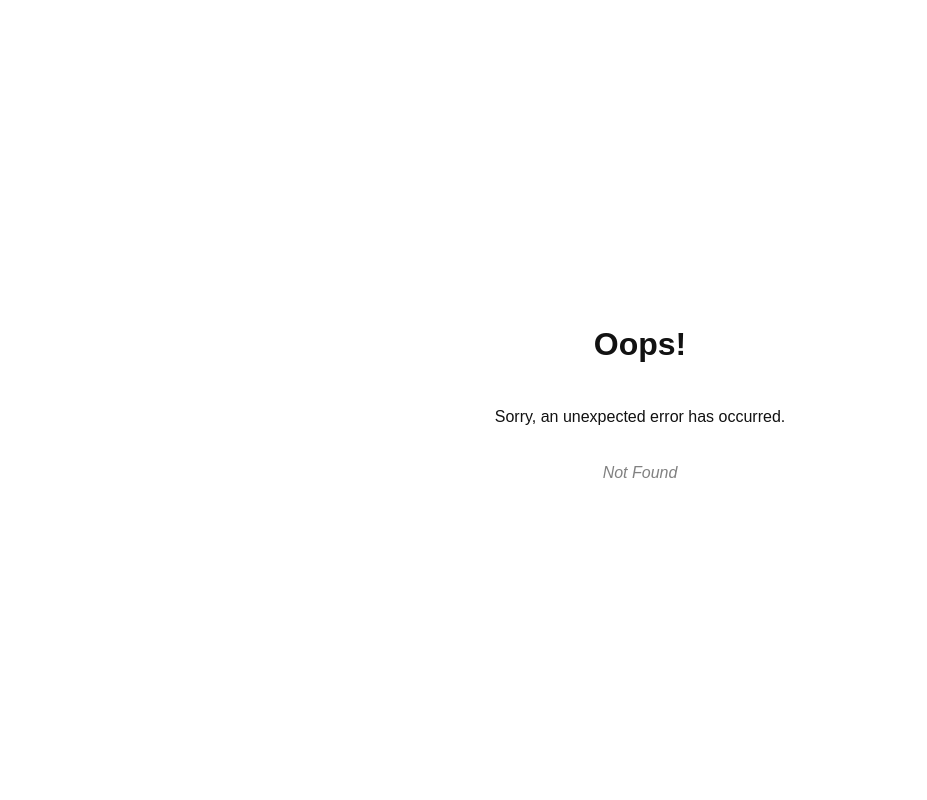
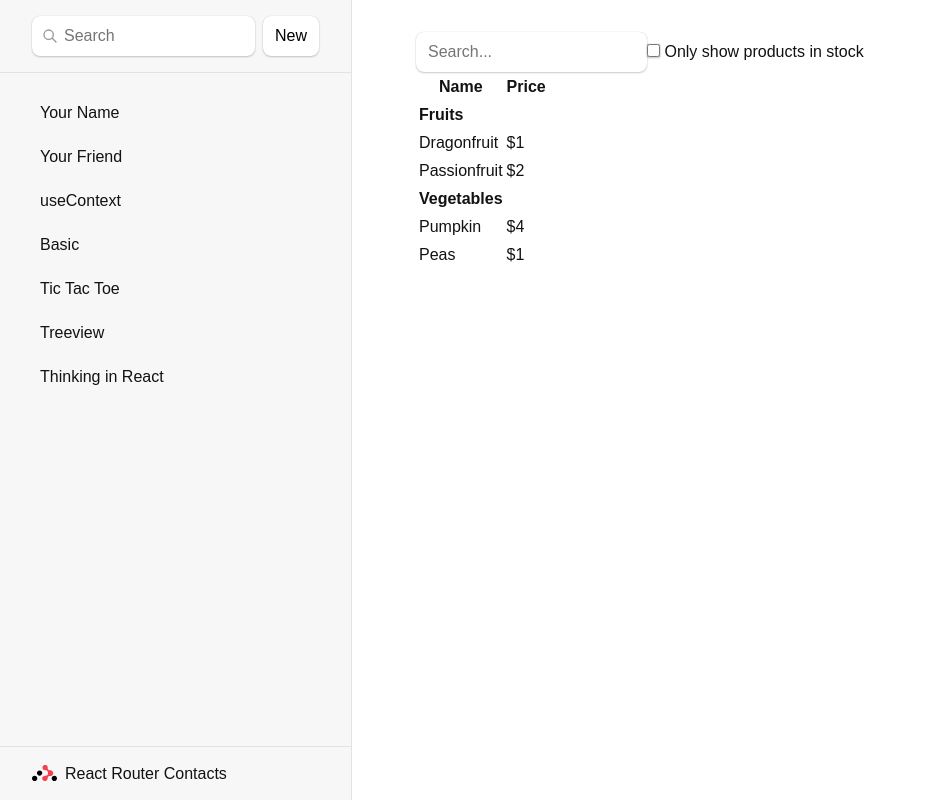
Before and after one commit to epochbrokers2/test_react, a React (Create React App) app: page /thinking-view in a window 1280 px wide. Before the commit this address had no page. Shown: the whole page, without its empty margins (0-927 px from the left). Built offline with nearby package versions, Linux system fonts and the light colour scheme.

Commit message:
Created UI for search product

```diff
--- /dev/null
+++ b/src/components/FilterableProductTable/FilterableProductTable.jsx
@@ -0,0 +1,19 @@
+import React from "react";
+import ProductTable from "./ProductTable/ProductTable";
+import SearchBar from "./SearchBar";
+const PRODUCTS = [
+    { category: "Fruits", price: "$1", stocked: true, name: "Apple" },
+    { category: "Fruits", price: "$1", stocked: true, name: "Dragonfruit" },
+    { category: "Fruits", price: "$2", stocked: false, name: "Passionfruit" },
+    { category: "Vegetables", price: "$2", stocked: true, name: "Spinach" },
+    { category: "Vegetables", price: "$4", stocked: false, name: "Pumpkin" },
+    { category: "Vegetables", price: "$1", stocked: true, name: "Peas" },
+];
+const FilterableProductTable = () => {
+    return <>
+        <SearchBar />
+        <ProductTable products={PRODUCTS} />
+    </>;
+};
+
+export default FilterableProductTable;
--- /dev/null
+++ b/src/components/FilterableProductTable/ProductTable/ProductCategoryRow.jsx
@@ -0,0 +1,9 @@
+import React from "react";
+
+const ProductCategoryRow = ({category}) => {
+    return <tr>
+        <td><strong>{category}</strong></td>
+    </tr>;
+};
+
+export default ProductCategoryRow;
--- /dev/null
+++ b/src/components/FilterableProductTable/ProductTable/ProductRow.jsx
@@ -0,0 +1,14 @@
+import React from "react";
+
+const ProductRow = ({ product }) => {
+    return (
+        <>
+            <tr>
+                <td>{product.name}</td>
+                <td>{product.price}</td>
+            </tr>
+        </>
+    );
+};
+
+export default ProductRow;
--- /dev/null
+++ b/src/components/FilterableProductTable/ProductTable/ProductTable.jsx
@@ -0,0 +1,34 @@
+import React from "react";
+import ProductCategoryRow from "./ProductCategoryRow";
+import ProductRow from "./ProductRow";
+
+const ProductTable = ({ products }) => {
+    let rows = [];
+    let lastCategory = null;
+    products.forEach((product) => {
+        if (product.category !== lastCategory) {
+            rows.push(
+                <ProductCategoryRow
+                    category={product.category}
+                    key={product.category}
+                />
+            );
+        } else {
+            rows.push(<ProductRow product={product} key={product.name} />);
+        }
+        lastCategory = product.category;
+    });
+    return (
+        <table>
+            <thead>
+                <tr>
+                    <th>Name</th>
+                    <th>Price</th>
+                </tr>
+            </thead>
+            <tbody>{rows}</tbody>
+        </table>
+    );
+};
+
+export default ProductTable;
--- /dev/null
+++ b/src/components/FilterableProductTable/SearchBar.jsx
@@ -0,0 +1,14 @@
+import React from "react";
+
+const SearchBar = () => {
+    return (
+        <form>
+            <input type="text" placeholder="Search..." />
+            <label>
+                <input type="checkbox" /> Only show products in stock
+            </label>
+        </form>
+    );
+};
+
+export default SearchBar;
--- a/src/index.js
+++ b/src/index.js
@@ -9,6 +9,7 @@ import TaskApp from "./components/TaskApp";
 import Basic from "./components/Basic/Basic";
 import TictacToe from "./components/TictacToe/TictacToe";
 import TreeView from "./components/TreeView/TreeView";
+import FilterableProductTable from "./components/FilterableProductTable/FilterableProductTable";
 let treeData = {
     lorem: {
         ipsum: "dolor sit",
@@ -28,7 +29,7 @@ let treeData = {
                 ["vestibulum", "ante"],
             ],
         },
-        ipsum: "primis",
+        ipsum1: "primis",
     },
 };
 const router = createBrowserRouter([
@@ -53,6 +54,10 @@ const router = createBrowserRouter([
                 path: "treeview",
                 element: <TreeView data={treeData} name='data' />,
             },
+            {
+                path: "thinking-view",
+                element: <FilterableProductTable />,
+            },
         ],
     },
 ]);
--- a/src/routes/root.jsx
+++ b/src/routes/root.jsx
@@ -41,6 +41,9 @@ export default function Root() {
                         <li>
                             <Link to={`Treeview`}>Treeview</Link>
                         </li>
+                        <li>
+                            <Link to={`thinking-view`}>Thinking in React</Link>
+                        </li>
                     </ul>
                 </nav>
             </div>
```
